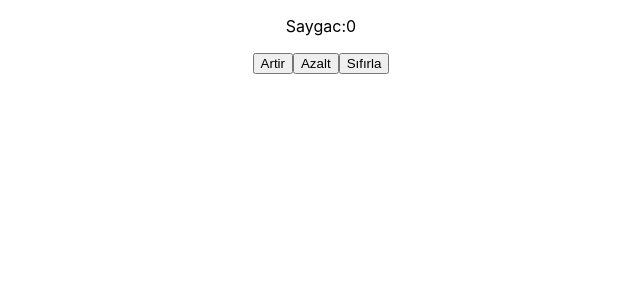
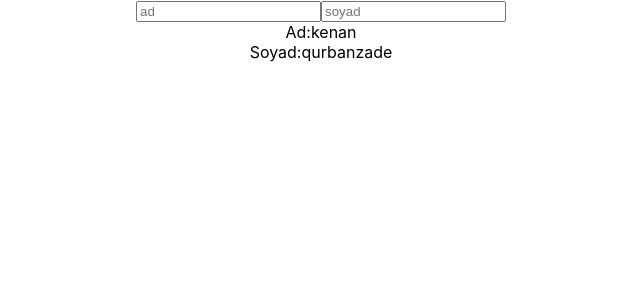
Before and after one commit to gurbangurbanzade/React-Projects, a React (Create React App) app in the folder Exercises/ReactUdemyIA/01MyApp/my-app/: page / in a window 1280 px wide. Shown: the top 300 px of the page, without its empty margins (319-959 px from the left). Built offline with nearby package versions, Linux system fonts and the light colour scheme.

Commit message:
useState with object example

```diff
--- a/Exercises/ReactUdemyIA/01MyApp/my-app/src/App.js
+++ b/Exercises/ReactUdemyIA/01MyApp/my-app/src/App.js
@@ -1,4 +1,5 @@
 import "./App.css";
+import ObjectUseState from "./Components/05-UseState/ObjectUseState";
 // import Salamla from "./Components/Salamla";
 // import Form from "./Components/Form";
 // import Kimlik from "./Components/Kimlik";
@@ -20,12 +21,13 @@ import "./App.css";
 // import CompA from "./Components/04-ContexApi/Components/CompA";
 // import { newContext } from "./Components/04-ContexApi/Contex/NewContext";
 // import { oldContext } from "./Components/04-ContexApi/Contex/NewContext";
-import Saygac from "./Components/05-UseState/Saygac";
+// import Saygac from "./Components/05-UseState/Saygac";
 
 function App() {
   return (
     <div className="App">
-      <Saygac />
+      <ObjectUseState />
+      {/* <Saygac /> */}
       {/* <oldContext.Provider value={"kenan"}>
         <newContext.Provider value={{ ad: "qurban", soyad: "qurbanzade" }}>
           <CompA />
--- /dev/null
+++ b/Exercises/ReactUdemyIA/01MyApp/my-app/src/Components/05-UseState/ObjectUseState.js
@@ -0,0 +1,26 @@
+import React, { useState } from "react";
+
+function ObjectUseState() {
+  const [kimlik, setKimlik] = useState({ ad: "kenan", soyad: "qurbanzade" });
+  return (
+    <div>
+      <input
+        type="text"
+        placeholder="ad"
+        // value={kimlik.ad}
+        onChange={(e) => setKimlik({ ...kimlik, ad: e.target.value })}
+      />
+      <input
+        type="text"
+        placeholder="soyad"
+        // value={kimlik.soyad}
+
+        onChange={(e) => setKimlik({ ...kimlik, soyad: e.target.value })}
+      />
+      <div>Ad:{kimlik.ad}</div>
+      <div>Soyad:{kimlik.soyad}</div>
+    </div>
+  );
+}
+
+export default ObjectUseState;
```
